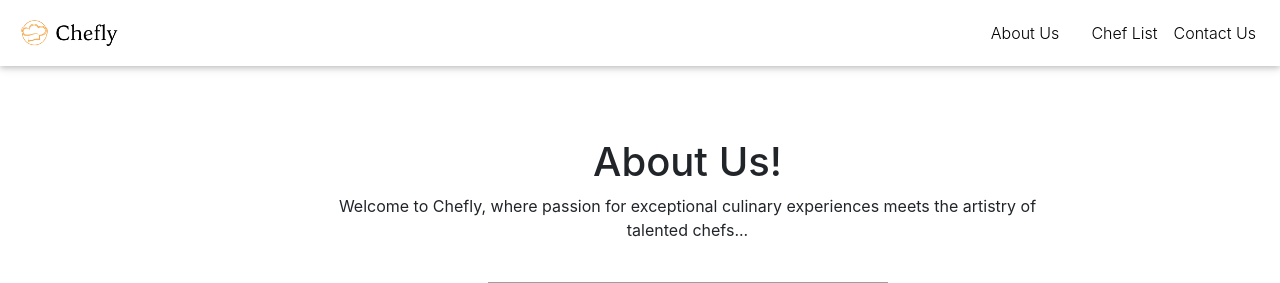
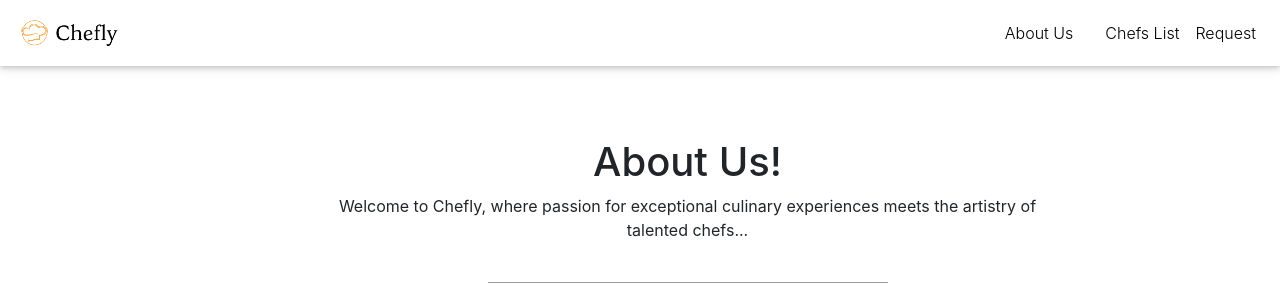
Before and after one commit to EnkhjinicoZSC/chefly-project, a Django app: page /about/ in a window 1280 px wide. Shown: the top 283 px of the page. Run offline with Django 3.2, Linux system fonts and the light colour scheme; some libraries are stand-ins or nearby versions; grey boxes are pictures that could not be loaded.

Commit message:
make it better

```diff
--- a/customer/templates/customer/navigation.html
+++ b/customer/templates/customer/navigation.html
@@ -22,12 +22,12 @@
         <a class="nav-link" href="{% url 'about' %}">About Us</a>
       </li>
       <li class="nav-item">
-        <a class="nav-link" href="{% url 'menu' %}">Chef List</a>
+        <a class="nav-link" href="{% url 'menu' %}">Chefs List</a>
       </li>
     </ul>
     <ul class="navbar-nav">
       <li class="nav-item">
-        <a class="nav-link" href="{% url 'request' %}">Contact Us</a>
+        <a class="nav-link" href="{% url 'request' %}">Request</a>
       </li>
     </ul>
   </div>
```
Also changed, not shown: db.sqlite3, media/menu_images/enkhtulga.jpeg (added).
